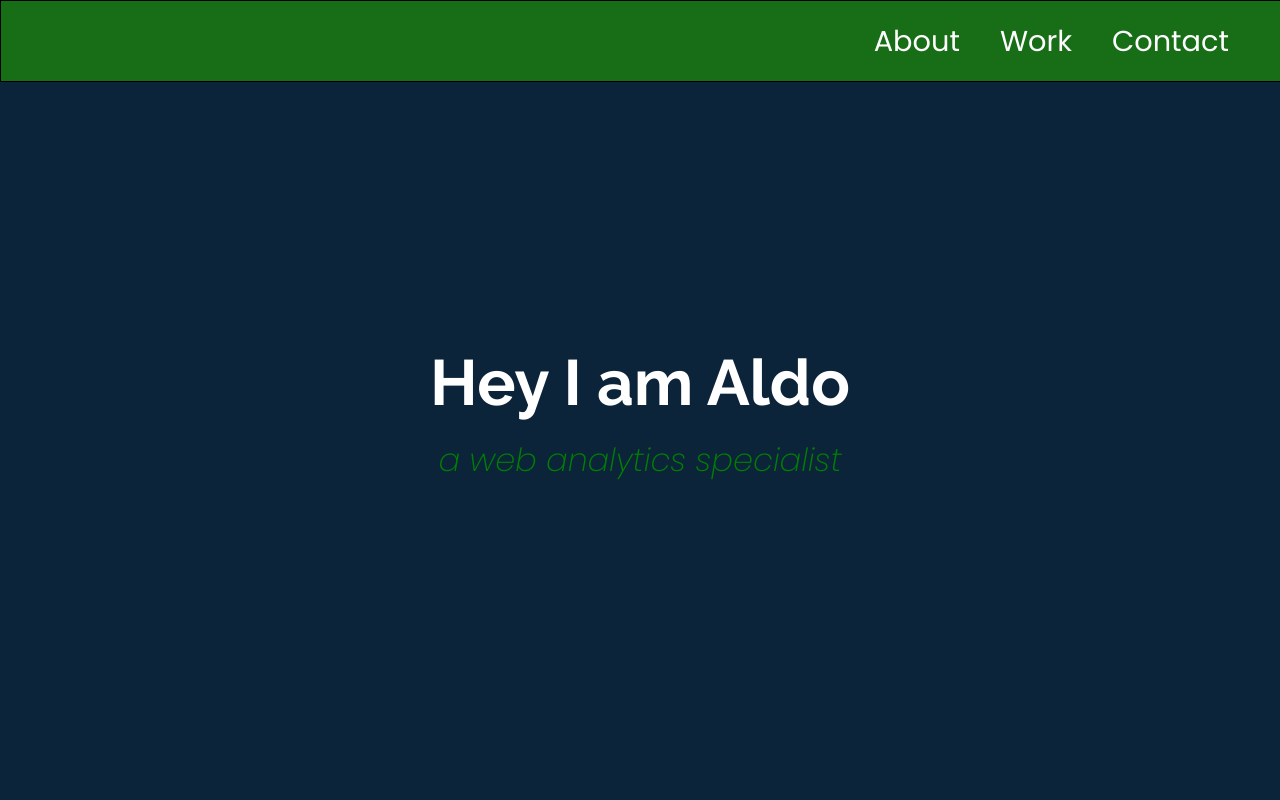
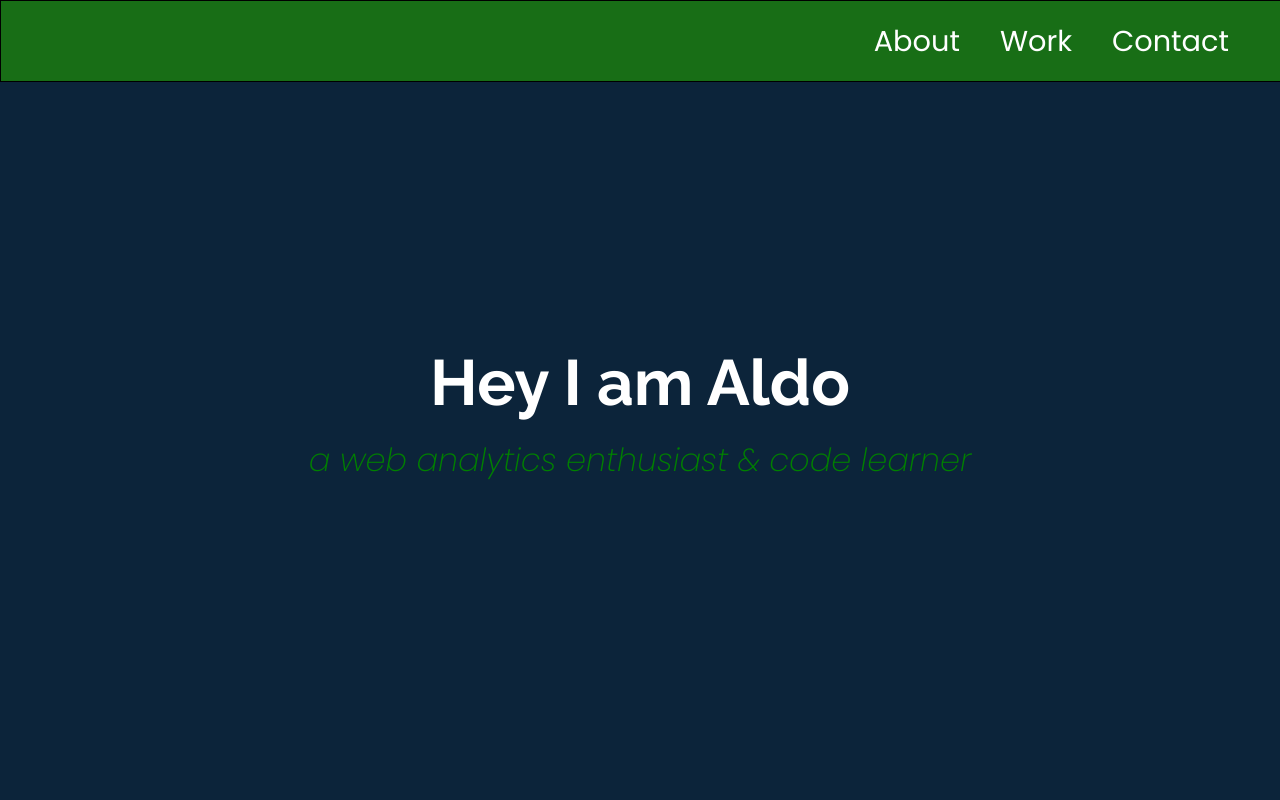
Before and after one commit to aldotele/personal-portfolio, a plain HTML site: page index.html in a window 1280 px wide. Shown: the top 800 px of the page. Drawn offline with Linux system fonts and the light colour scheme.

Commit message:
welcome section UPDATE

```diff
--- a/index.html
+++ b/index.html
@@ -21,7 +21,7 @@
     <!-- WELCOME SECTION -->
     <section id="welcome-section">
         <h1>Hey I am Aldo</h1>
-        <p>a web analytics specialist</p>
+        <p>a web analytics enthusiast & code learner</p>
     </section>
 
     <!-- PROJECTS SECTION -->
```
